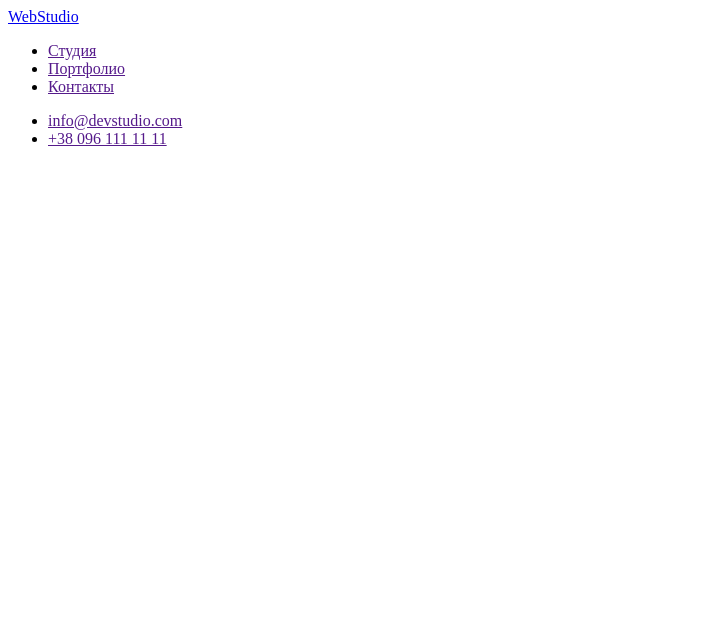
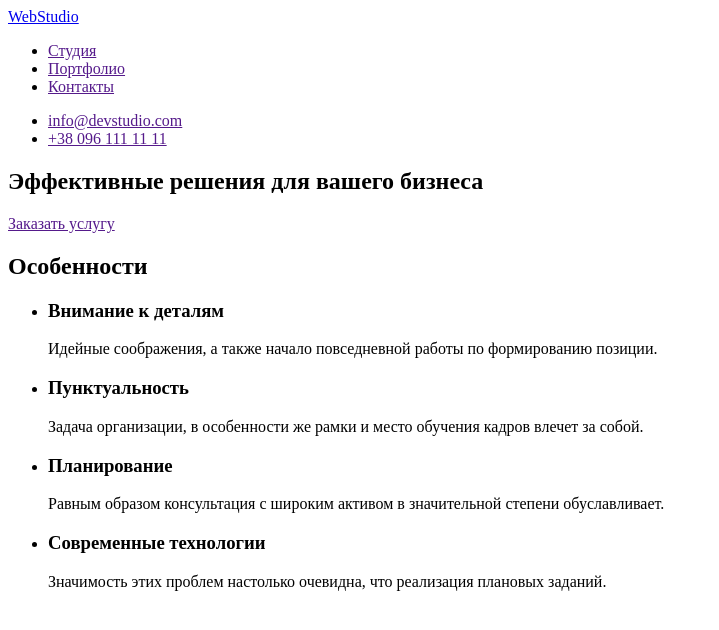
Before and after one commit to VVolDan/goit-markup-hw-01, a plain HTML site: page index.html in a window 1280 px wide. Shown: the whole page, without its empty margins (0-719 px from the left). Drawn offline with Linux system fonts and the light colour scheme.

Commit message:
Добавлены сеции герой и особенности

```diff
--- a/index.html
+++ b/index.html
@@ -22,6 +22,37 @@
             <li><a href="">+38 096 111 11 11</a></li>
         </ul>
     </header>
+    <main>
+    <!-- Герой -->
+    <div>
+        <section>
+            <h1>Эффективные решения для вашего бизнеса</h1>
+            <a href="">Заказать услугу</a>
+        </section>
+    </div>
+    <!-- Преимущества работы с нами -->
+    <section>
+        <h2>Особенности</h2>
+        <ul>
+            <li>
+                <h3>Внимание к деталям</h3>
+                <p>Идейные соображения, а также начало повседневной работы по формированию позиции.</p>
+            </li>
+            <li>
+                <h3>Пунктуальность</h3>
+                <p>Задача организации, в особенности же рамки и место обучения кадров влечет за собой.</p>
+            </li>
+            <li>
+                <h3>Планирование</h3>
+                <p>Равным образом консультация с широким активом в значительной степени обуславливает.</p>
+            </li>
+            <li>
+                <h3>Современные технологии</h3>
+                <p>Значимость этих проблем настолько очевидна, что реализация плановых заданий.</p>
+            </li>
+        </ul>
 
+    </section>
+    </main>
 </body>
 </html>
```
